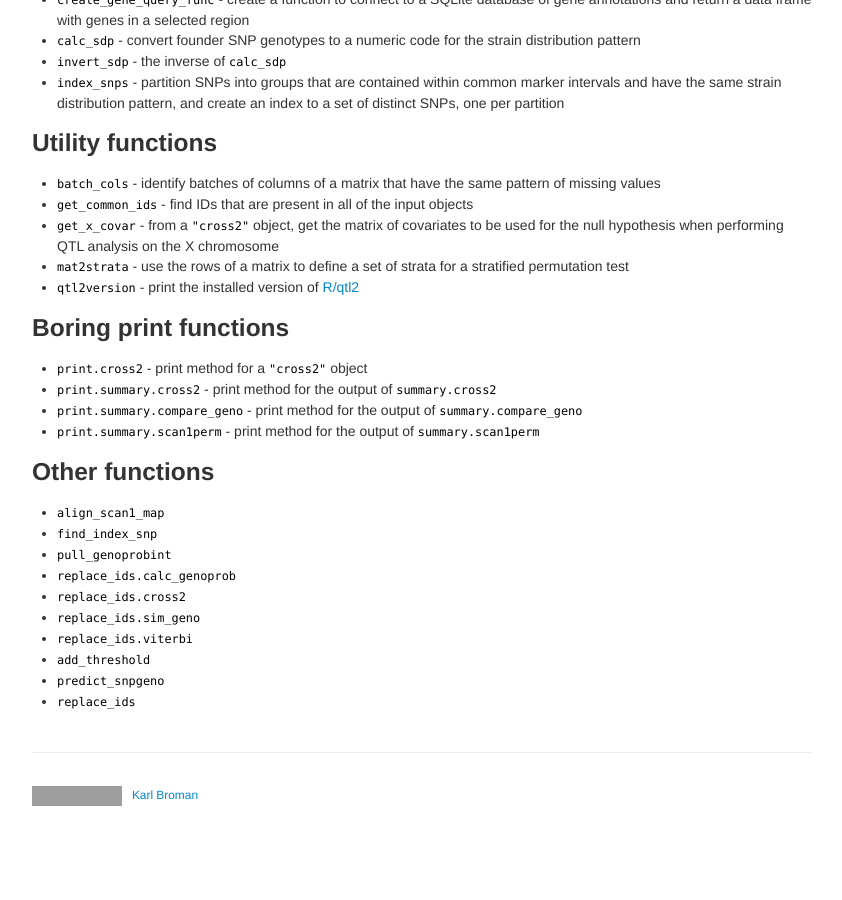
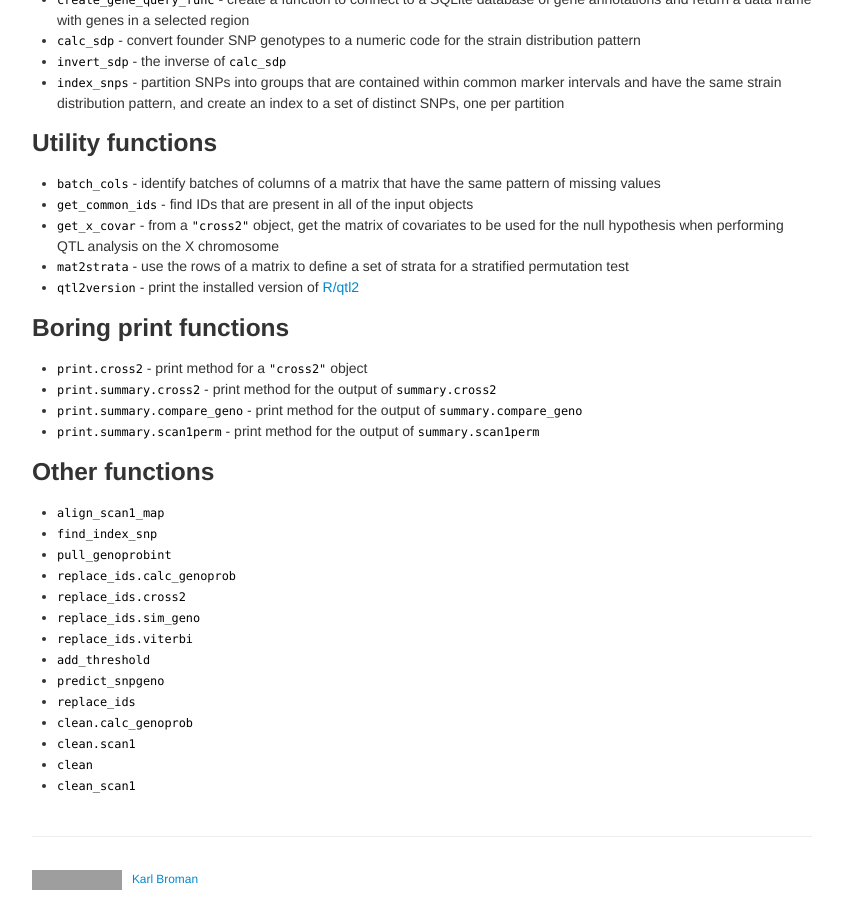
Before and after one commit to rqtl/qtl2, a Jekyll site: the page built from pages/rqtl2_functions.md, in a window 1280 px wide and 900 px high, scrolled down 3790 px. Shown: the whole window, without its empty margins (218-1060 px from the left). Built offline with Jekyll 4.4.1, drawn with Linux system fonts in a browser that asks for light colours; before the commit the page ends 4606 px from its top, so only the background shows below that; grey boxes are pictures that could not be loaded.

Commit message:
pages/rqtl2_functions.md: functions added (but no description yet)

```diff
--- a/pages/rqtl2_functions.md
+++ b/pages/rqtl2_functions.md
@@ -287,3 +287,7 @@ description: Annotated/categorized list of functions in R/qtl2
 - `add_threshold`
 - `predict_snpgeno`
 - `replace_ids`
+- `clean.calc_genoprob`
+- `clean.scan1`
+- `clean`
+- `clean_scan1`
```
